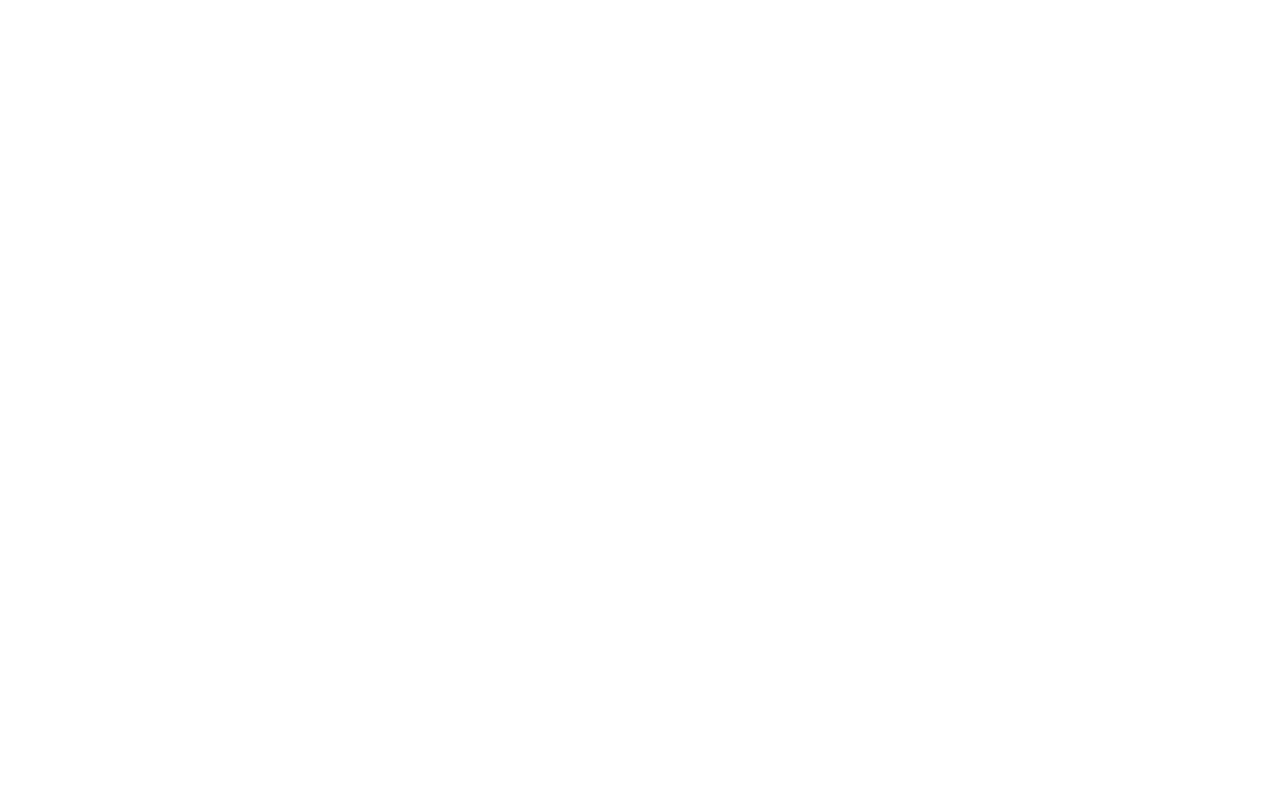
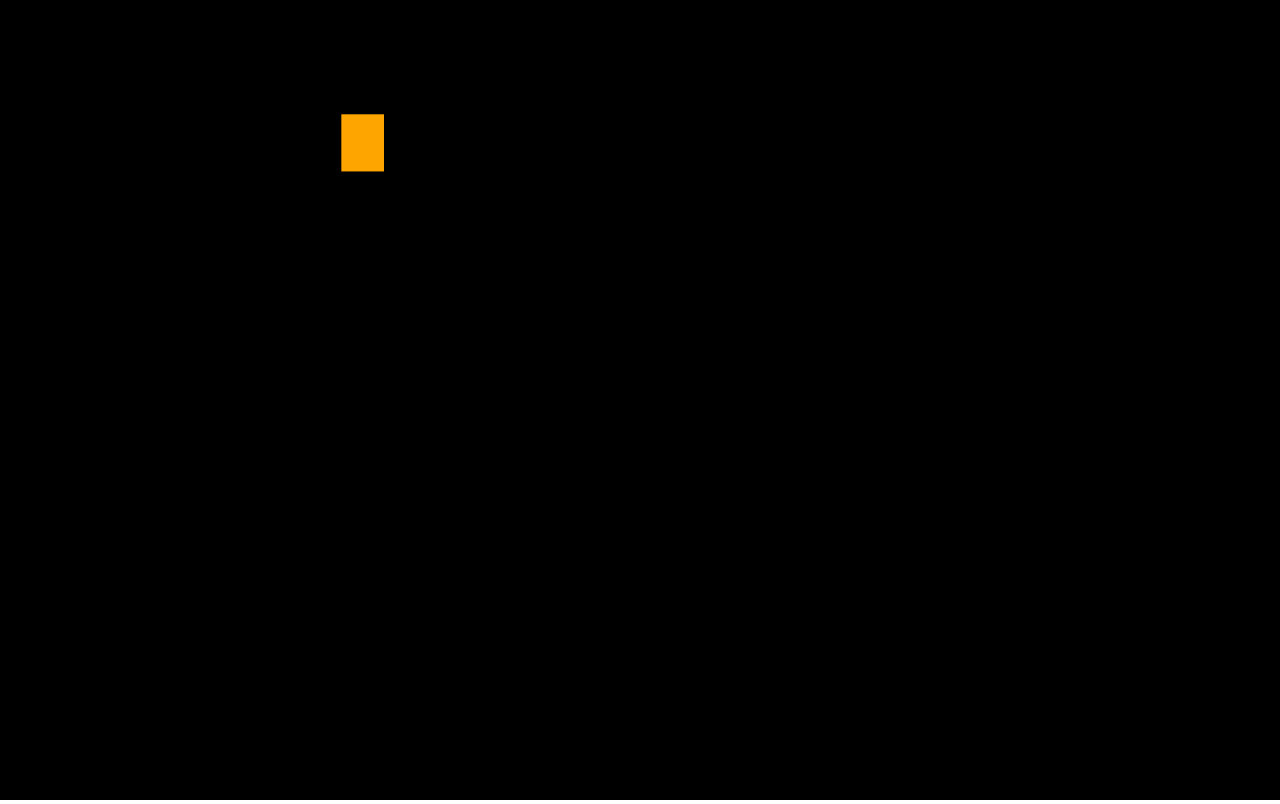
Before and after one commit to Michael-F-Bryan/crappy-snake, a website built with webpack: page static/index.html in a window 1280 px wide. Built offline with nearby package versions, Linux system fonts and the light colour scheme.

Commit message:
We can paint the snake's head

```diff
--- a/package.json
+++ b/package.json
@@ -6,12 +6,14 @@
   "license": "MIT",
   "scripts": {
     "build": "webpack --mode production",
-    "serve": "webpack-dev-server --mode development"
+    "serve": "webpack-dev-server -d --watch --hot"
   },
   "devDependencies": {
     "awesome-typescript-loader": "^5.2.1",
+    "css-loader": "^2.1.1",
     "html-webpack-plugin": "^3.2.0",
     "source-map-loader": "^0.2.4",
+    "style-loader": "^0.23.1",
     "typescript": "^3.4.5",
     "webpack": "^4.31.0",
     "webpack-cli": "^3.3.2",
--- /dev/null
+++ b/src/CanvasRenderer.ts
@@ -0,0 +1,28 @@
+import { Renderer } from "./render";
+import Coordinate from "./Coordinate";
+import { Options } from "./World";
+
+export default class CanvasRenderer implements Renderer {
+    private readonly ctx: CanvasRenderingContext2D;
+    private readonly options: Options;
+
+    constructor(ctx: CanvasRenderingContext2D, options: Options) {
+        this.ctx = ctx;
+        this.options = options;
+    }
+
+    clear(): void {
+        const { width, height } = this.ctx.canvas;
+        this.ctx.fillStyle = this.options.palette.background_colour;
+        this.ctx.fillRect(0, 0, width, height);
+    }
+
+    tile(location: Coordinate, contents: string): void {
+        const tileWidth = this.ctx.canvas.width / this.options.columns;
+        const tileHeight = this.ctx.canvas.height / this.options.rows;
+
+        this.ctx.beginPath();
+        this.ctx.fillStyle = contents;
+        this.ctx.fillRect(location.x * tileWidth, location.y * tileHeight, tileWidth, tileHeight);
+    }
+}
--- /dev/null
+++ b/src/Coordinate.ts
@@ -0,0 +1,19 @@
+export default class Coordinate {
+    public readonly x: number = 0;
+    public readonly y: number = 0;
+
+    public constructor(x: number, y: number);
+    public constructor(init?: Partial<Coordinate>);
+
+    constructor(first?: number | Partial<Coordinate>, second?: number) {
+        if (second) {
+            this.y = second;
+        }
+
+        if (typeof (first) == "number") {
+            this.x = first;
+        } else if (first) {
+            Object.assign(this, first);
+        }
+    }
+}
--- /dev/null
+++ b/src/Item.ts
@@ -0,0 +1,9 @@
+import Coordinate from "./Coordinate";
+
+export class Item {
+    public readonly location: Coordinate;
+
+    constructor(location: Coordinate) {
+        this.location = location;
+    }
+}
--- /dev/null
+++ b/src/Snake.ts
@@ -0,0 +1,12 @@
+import Coordinate from "./Coordinate";
+
+export default class Snake {
+    public head: Coordinate;
+    public body: Coordinate[];
+
+    constructor(head: Coordinate);
+    constructor(head: Coordinate, body?: Coordinate[]) {
+        this.head = head;
+        this.body = body || [];
+    }
+}
--- /dev/null
+++ b/src/World.ts
@@ -0,0 +1,33 @@
+import Snake from "./Snake";
+import { Item } from "./Item";
+
+export default class World {
+    public snake: Snake;
+    public items: Item[] = [];
+    public options: Options;
+
+    public constructor(snake: Snake, options: Options) {
+        this.options = options;
+        this.snake = snake;
+    }
+}
+
+export interface Options {
+    readonly columns: number;
+    readonly rows: number;
+    readonly palette: Palette;
+}
+
+export interface Palette {
+    readonly background_colour: string;
+    readonly snake_body: string;
+    readonly snake_head: string;
+    readonly item_colour: string;
+}
+
+export const defaultPalette = {
+    background_colour: "black",
+    snake_body: "orange",
+    snake_head: "red",
+    item_colour: "green",
+};
--- a/src/main.ts
+++ b/src/main.ts
@@ -0,0 +1,60 @@
+import World, { Options } from "./World";
+import Snake from "./Snake";
+import Coordinate from "./Coordinate";
+import CanvasRenderer from "./CanvasRenderer";
+import { Renderer, render } from "./render";
+
+import "./master.css";
+
+const options: Options = {
+    columns: 30,
+    rows: 14,
+    palette: {
+        background_colour: "black",
+        item_colour: "green",
+        snake_head: "orange",
+        snake_body: "yellow",
+    },
+};
+
+function randInt(min: number, max: number): number {
+    const range = max - min;
+    return min + Math.floor(Math.random() * range);
+}
+
+const snake = new Snake(new Coordinate(randInt(0, options.columns), randInt(0, options.rows)));
+const world = new World(snake, options);
+let canvas: HTMLCanvasElement | undefined;
+let renderer: Renderer | undefined;
+
+function initialize() {
+    const el = document.querySelector("canvas");
+
+    if (!el) {
+        throw new Error("no canvas element on the page");
+    }
+
+    canvas = el;
+    renderer = new CanvasRenderer(canvas.getContext("2d")!, options);
+
+    onResize();
+    requestAnimationFrame(animate);
+}
+
+function onResize() {
+    if (canvas) {
+        canvas.width = window.innerWidth;
+        canvas.height = window.innerHeight;
+    }
+}
+
+function animate() {
+    if (renderer) {
+        render(world, renderer);
+    }
+
+    requestAnimationFrame(animate);
+}
+
+initialize();
+window.addEventListener("resize", onResize);
--- /dev/null
+++ b/src/master.css
@@ -0,0 +1,4 @@
+html, body {
+    overflow: hidden;
+    margin: 0;
+}
--- /dev/null
+++ b/src/render.ts
@@ -0,0 +1,42 @@
+import Coordinate from "./Coordinate";
+import World, { Palette } from "./World";
+import { Item } from "./Item";
+import Snake from "./Snake";
+
+export function render(world: World, renderer: Renderer): void {
+    renderer.clear();
+
+    for (const item of world.items) {
+        render_item(item, renderer, world.options.palette);
+    }
+
+    render_snake(world.snake, renderer, world.options.palette);
+}
+
+function render_item(item: Item, renderer: Renderer, palette: Palette): void {
+    renderer.tile(item.location, palette.item_colour);
+}
+
+function render_snake(snake: Snake, renderer: Renderer, palette: Palette): void {
+    renderer.tile(snake.head, palette.snake_head);
+
+    for (const segment of snake.body) {
+        renderer.tile(segment, palette.snake_body);
+    }
+}
+
+export type Pattern = string;
+
+export interface Renderer {
+    /**
+     * Clear the canvas.
+     */
+    clear(): void;
+
+    /**
+     * Render a single tile to the canvas.
+     * @param location The tile to paint
+     * @param contents The tile's contents
+     */
+    tile(location: Coordinate, contents: Pattern): void;
+}
--- a/static/index.html
+++ b/static/index.html
@@ -9,7 +9,7 @@
 </head>
 
 <body>
-
+    <canvas></canvas>
 </body>
 
 </html>
--- a/tsconfig.json
+++ b/tsconfig.json
@@ -4,6 +4,7 @@
         "sourceMap": true,
         "noImplicitAny": true,
         "module": "commonjs",
+        "strict": true,
         "target": "es6"
     },
     "include": [
--- a/webpack.config.js
+++ b/webpack.config.js
@@ -31,7 +31,9 @@ module.exports = {
             { test: /\.tsx?$/, loader: "awesome-typescript-loader" },
 
             // All output '.js' files will have any sourcemaps re-processed by 'source-map-loader'.
-            { enforce: "pre", test: /\.js$/, loader: "source-map-loader" }
+            { enforce: "pre", test: /\.js$/, loader: "source-map-loader" },
+
+            { test: /\.css$/, use: ['style-loader', 'css-loader'] }
         ]
     }
 };
```
Also changed, not shown: 1 other file.
